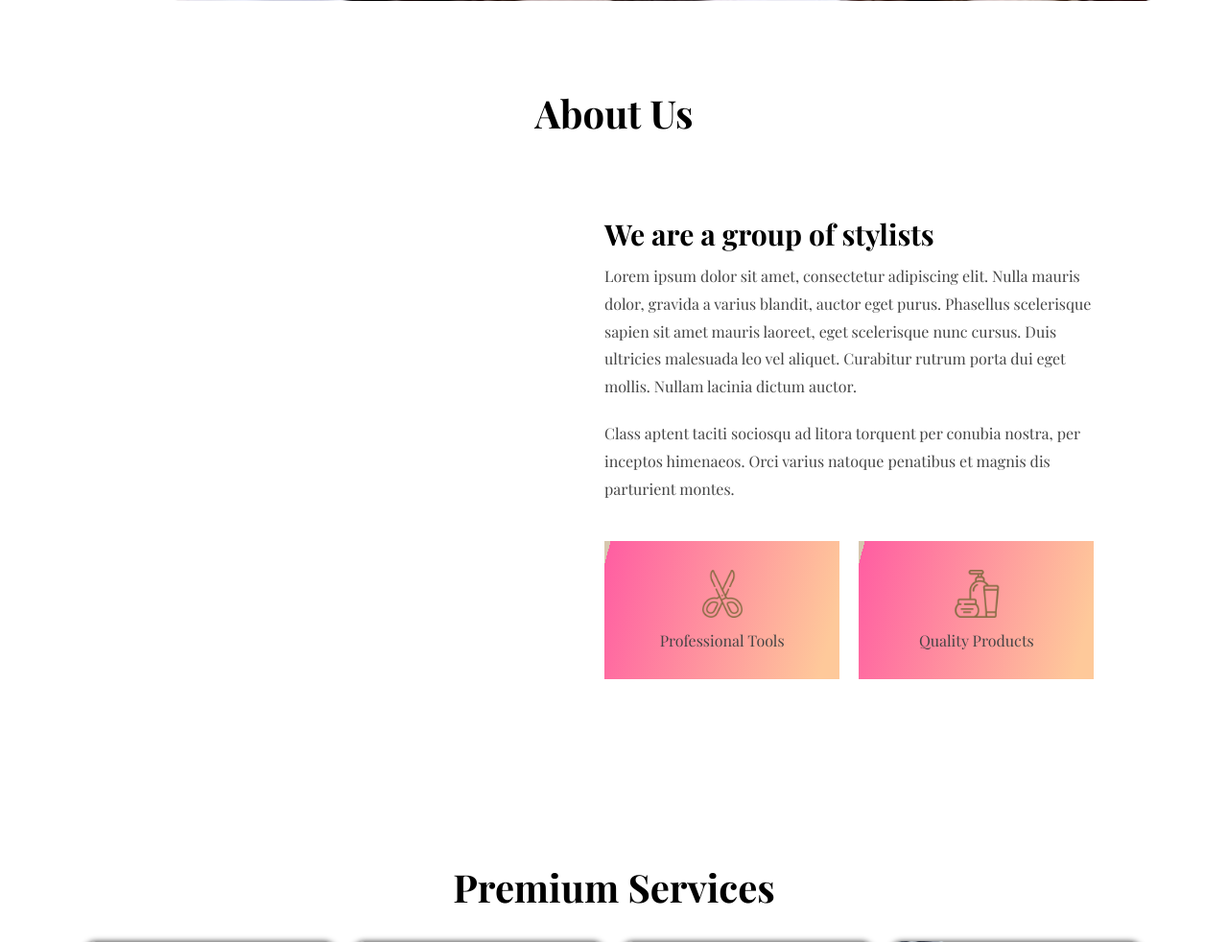
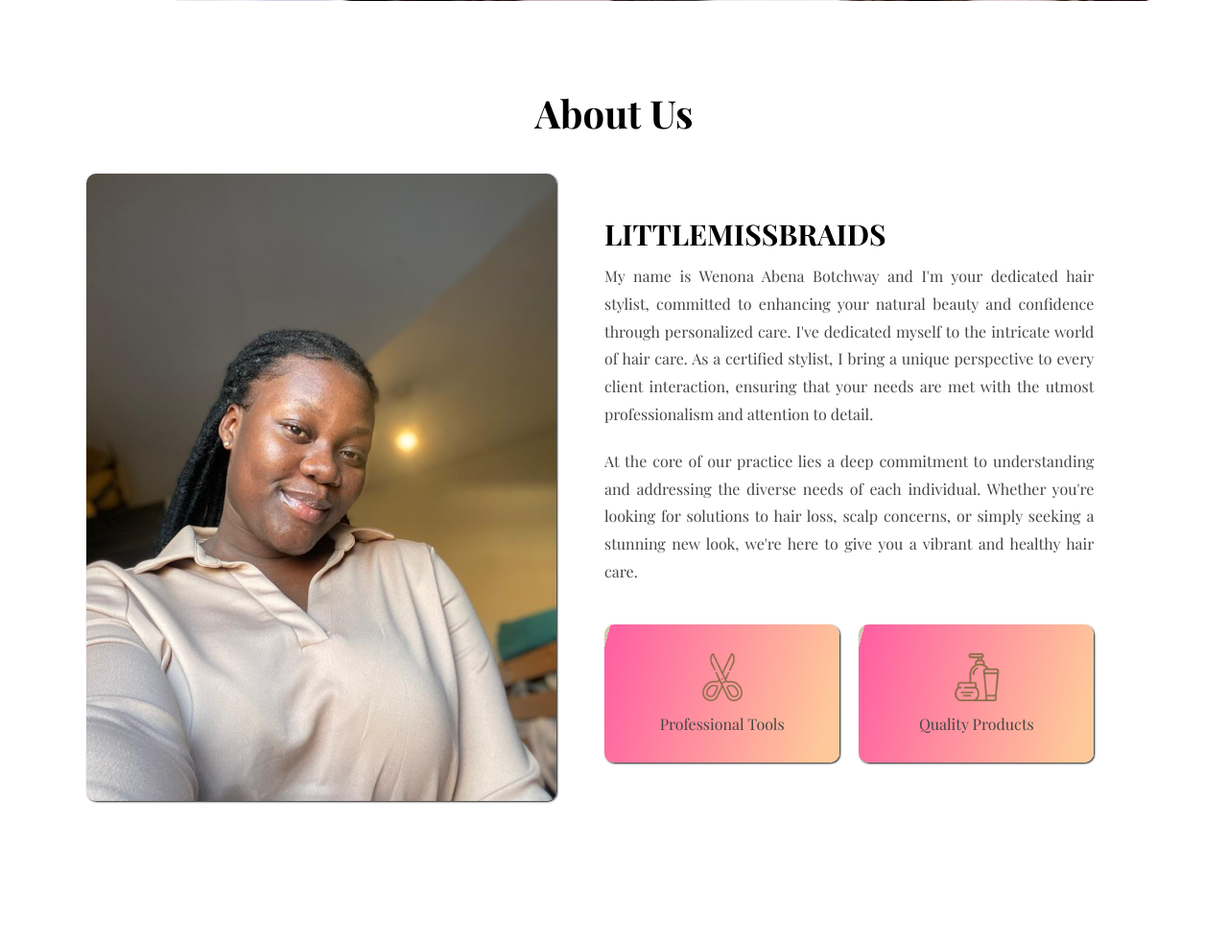
Before and after one commit to Edmondakwasi/Hair_dressing_saloon, a PHP site: page /views/index.html in a window 1280 px wide. Shown: the part 872-1854 px from the top of the page at 96% size. Run offline with PHP 8.4, Linux system fonts and the light colour scheme; some web fonts are replaced.

Commit message:
updated-page

```diff
--- a/public/styles/style.css
+++ b/public/styles/style.css
@@ -178,6 +178,8 @@ section{
 
 .about .row .image img{
     width: 100%;
+    border-radius: 10px;
+    box-shadow: 1px 1px 2px rgb(0, 0, 0, 0.9);
 }
 .about .row .content{
     flex:1 1 51rem;
@@ -194,6 +196,7 @@ section{
     color:#444;
     padding:1rem 0;
     line-height: 1.8;
+    text-align: justify;
 }
 
 .about .content .icons-container{
@@ -208,6 +211,8 @@ section{
     text-align: center;
     background: var(--light-bg);
     padding:3rem 2rem;
+    border-radius: 10px;
+    box-shadow: 1px 1px 2px rgb(0, 0, 0, 0.9);
  }
 
  .about .content .icons-container .icons img{
--- a/views/index.html
+++ b/views/index.html
@@ -22,8 +22,6 @@
            <a href="#about">about</a>
            <a href="#services">services</a>
            <a href="#styles">styles</a>
-           <!-- <a href="#pricing">pricing</a> -->
-           <!-- <a href="#blog">blogs</a> -->
            <a href="#visit">book a visit</a>
            <a href="#review">review</a>
         </nav>
@@ -54,13 +52,14 @@
     <div class="row" >
 
         <div class="image">
-            <!-- <img src="images/about.jpg" alt=""> -->
+            <img src="images/about.jpg" alt="">
         </div>
 
         <div class="content">
-            <h3 class="title">We are a group of stylists</h3>
-            <p>Lorem ipsum dolor sit amet, consectetur adipiscing elit. Nulla mauris dolor, gravida a varius blandit, auctor eget purus. Phasellus scelerisque sapien sit amet mauris laoreet, eget scelerisque nunc cursus. Duis ultricies malesuada leo vel aliquet. Curabitur rutrum porta dui eget mollis. Nullam lacinia dictum auctor.</p>
-            <p>Class aptent taciti sociosqu ad litora torquent per conubia nostra, per inceptos himenaeos. Orci varius natoque penatibus et magnis dis parturient montes.</p>
+            <h3 class="title">LITTLEMISSBRAIDS</h3>
+            <p>My name is Wenona Abena Botchway and I'm your dedicated hair stylist, committed to enhancing your natural beauty and confidence through personalized care.
+                I've dedicated myself to the intricate world of hair care. As a certified stylist, I bring a unique perspective to every client interaction, ensuring that your needs are met with the utmost professionalism and attention to detail.</p>
+            <p>At the core of our practice lies a deep commitment to understanding and addressing the diverse needs of each individual. Whether you're looking for solutions to hair loss, scalp concerns, or simply seeking a stunning new look, we're here to give you a vibrant and healthy hair care.</p>
 
             <div class="icons-container">
                 <div class="icons">
@@ -327,7 +326,7 @@
             </form>
 
             <div class="image">
-                <!-- <img src="images/contact.png" alt=""> -->
+                <img src="images/contact.png" alt="">
             </div>
 
         </div>
@@ -348,7 +347,7 @@
             <img src="" alt="" class="quote">
             <p>Lorem ipsum dolor sit amet consectetur adipisicing elit. Animi nulla sit libero nemo fuga sequi nobis? Necessitatibus aut laborum, nisi quas eaque laudantium consequuntur iste ex aliquam minus vel? Nemo.</p>
             <img src="" class="user" alt="">
-            <h3>derek rude</h3>
+            <h3>Iddi</h3>
             <div class="stars">
                 <i class="fas fa-star"></i>
                 <i class="fas fa-star"></i>
@@ -362,7 +361,7 @@
             <img src="" alt="" class="quote">
             <p>Lorem ipsum dolor sit amet consectetur adipisicing elit. Animi nulla sit libero nemo fuga sequi nobis? Necessitatibus aut laborum, nisi quas eaque laudantium consequuntur iste ex aliquam minus vel? Nemo.</p>
             <img src="" class="user" alt="">
-            <h3>jenny white</h3>
+            <h3>Chelsea</h3>
             <div class="stars">
                 <i class="fas fa-star"></i>
                 <i class="fas fa-star"></i>
@@ -376,7 +375,7 @@
             <img src="" alt="" class="quote">
             <p>Lorem ipsum dolor sit amet consectetur adipisicing elit. Animi nulla sit libero nemo fuga sequi nobis? Necessitatibus aut laborum, nisi quas eaque laudantium consequuntur iste ex aliquam minus vel? Nemo.</p>
             <img src="" class="user" alt="">
-            <h3>kate mudton</h3>
+            <h3>Veyona</h3>
             <div class="stars">
                 <i class="fas fa-star"></i>
                 <i class="fas fa-star"></i>
@@ -389,6 +388,7 @@
     </div>
 
 </section>
+
 
 <!-- reviews end -->
 
@@ -424,7 +424,7 @@
 
     </div>
 
-    <div class="credit"> 2024<span></span> | all rights reserved! </div>
+    <div class="credit">© 2024 | all rights reserved! </div>
 
  </section>
 
```
Also changed, not shown: public/images/about.jpg, public/images/contact.png, public/images/old (3).png (added), public/images/old7.jpg (added), public/images/oldold.png (added), public/scripts/script.js (line endings or trailing spaces).
